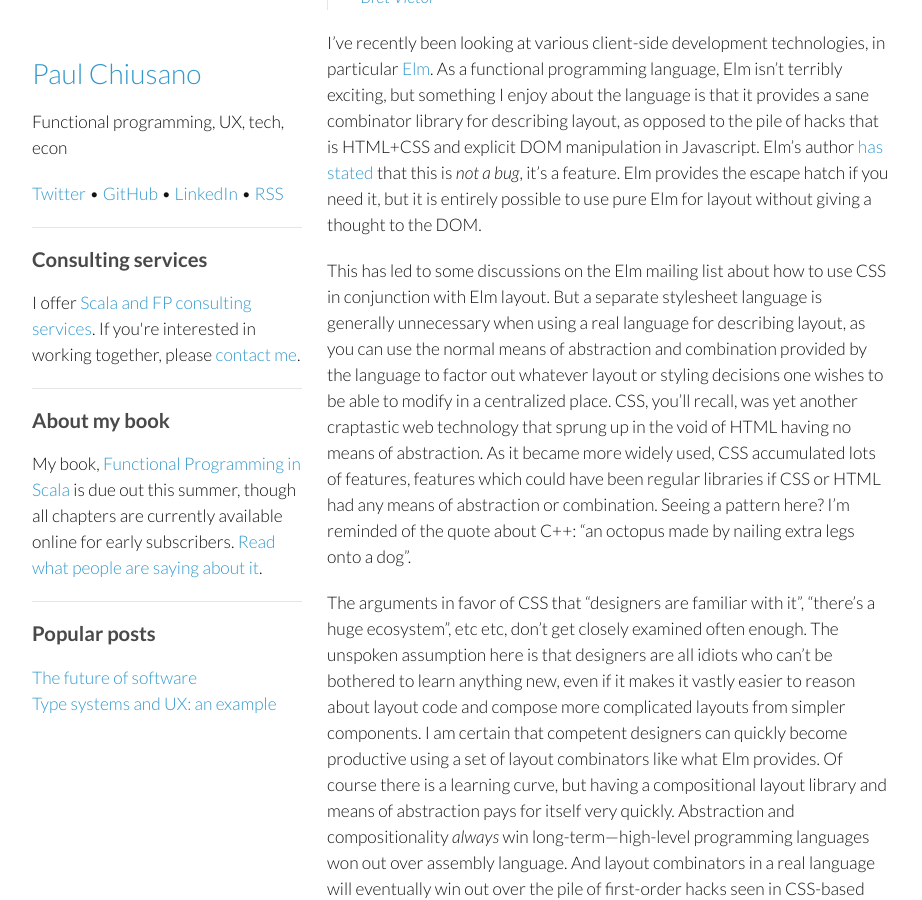
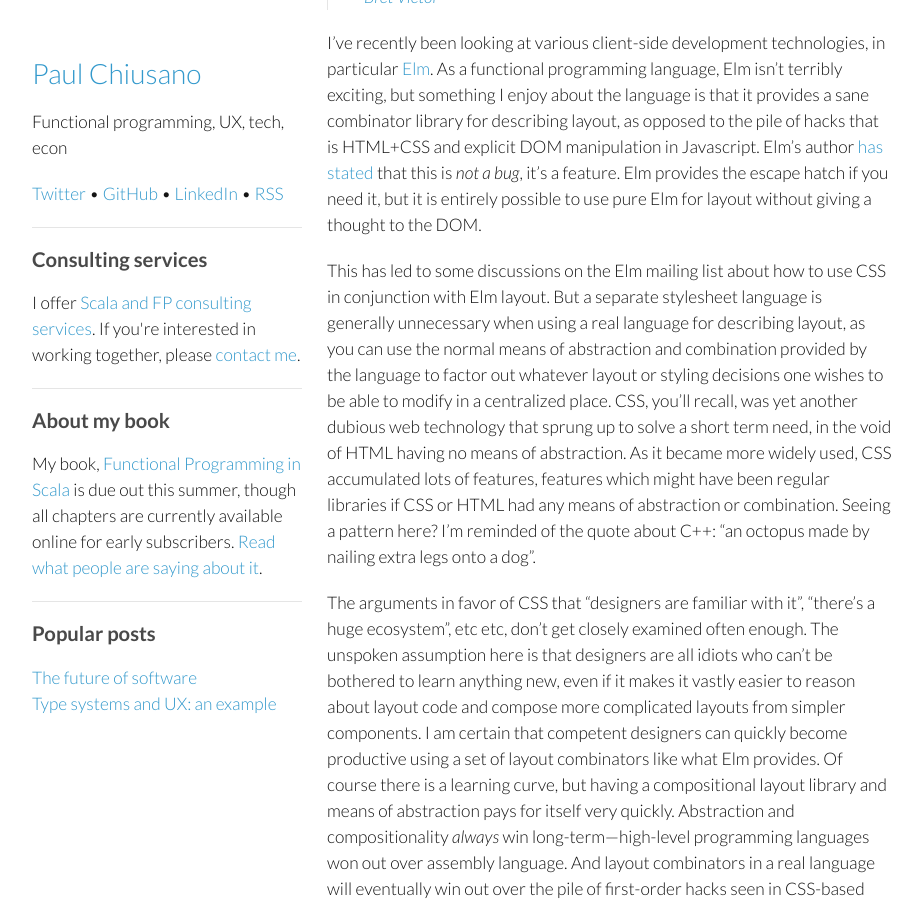
Before and after one commit to pchiusano/pchiusano.github.io, a Jekyll site: the page built from _posts/2014-07-02-css-is-unnecessary.markdown, in a window 1280 px wide and 900 px high, scrolled down 357 px. Shown: the whole window, without its empty margins (178-1100 px from the left). Built offline with Jekyll 4.4.1, drawn with Linux system fonts in a browser that asks for light colours; comment, search, counter and statistics services are not loaded.

Commit message:
Update 2014-07-02-css-is-unnecessary.markdown

```diff
--- a/_posts/2014-07-02-css-is-unnecessary.markdown
+++ b/_posts/2014-07-02-css-is-unnecessary.markdown
@@ -6,11 +6,11 @@
 
 > CSS, a language for specifying visual appearance on the web, is ... so complex that it has never been implemented correctly; yet, successive versions specify even more complexity. At the same time, it is so underpowered that many elementary graphic designs are impossible or prohibitively difficult, and context-sensitivity (or anything computational) must be addressed externally. Most CSS lore is dedicated to describing the tangles of brittle hacks needed to circumvent incompatibilities or approximate a desired appearance.
 >
-> _---[Bret Victor](http://worrydream.com/MagicInk/#p255)_
+> _--- [Bret Victor](http://worrydream.com/MagicInk/#p255)_
 
 I've recently been looking at various client-side development technologies, in particular [Elm](http://elm-lang.org/). As a functional programming language, Elm isn't terribly exciting, but something I enjoy about the language is that it provides a sane combinator library for describing layout, as opposed to the pile of hacks that is HTML+CSS and explicit DOM manipulation in Javascript. Elm's author [has stated](https://groups.google.com/forum/#!msg/elm-discuss/qRKBmKjTBpk/SjF1MyjjkxwJ) that this is _not a bug_, it's a feature. Elm provides the escape hatch if you need it, but it is entirely possible to use pure Elm for layout without giving a thought to the DOM.
 
-This has led to some discussions on the Elm mailing list about how to use CSS in conjunction with Elm layout. But a separate stylesheet language is generally unnecessary when using a real language for describing layout, as you can use the normal means of abstraction and combination provided by the language to factor out whatever layout or styling decisions one wishes to be able to modify in a centralized place. CSS, you'll recall, was yet another craptastic web technology that sprung up in the void of HTML having no means of abstraction. As it became more widely used, CSS accumulated lots of features, features which could have been regular libraries if CSS or HTML had any means of abstraction or combination. Seeing a pattern here? I'm reminded of the quote about C++: "an octopus made by nailing extra legs onto a dog".
+This has led to some discussions on the Elm mailing list about how to use CSS in conjunction with Elm layout. But a separate stylesheet language is generally unnecessary when using a real language for describing layout, as you can use the normal means of abstraction and combination provided by the language to factor out whatever layout or styling decisions one wishes to be able to modify in a centralized place. CSS, you'll recall, was yet another dubious web technology that sprung up to solve a short term need, in the void of HTML having no means of abstraction. As it became more widely used, CSS accumulated lots of features, features which might have been regular libraries if CSS or HTML had any means of abstraction or combination. Seeing a pattern here? I'm reminded of the quote about C++: "an octopus made by nailing extra legs onto a dog".
 
 The arguments in favor of CSS that "designers are familiar with it", "there's a huge ecosystem", etc etc, don't get closely examined often enough. The unspoken assumption here is that designers are all idiots who can't be bothered to learn anything new, even if it makes it vastly easier to reason about layout code and compose more complicated layouts from simpler components. I am certain that competent designers can quickly become productive using a set of layout combinators like what Elm provides. Of course there is a learning curve, but having a compositional layout library and means of abstraction pays for itself very quickly. Abstraction and compositionality *always* win long-term---high-level programming languages won out over assembly language. And layout combinators in a real language will eventually win out over the pile of first-order hacks seen in CSS-based styling.
 
```
